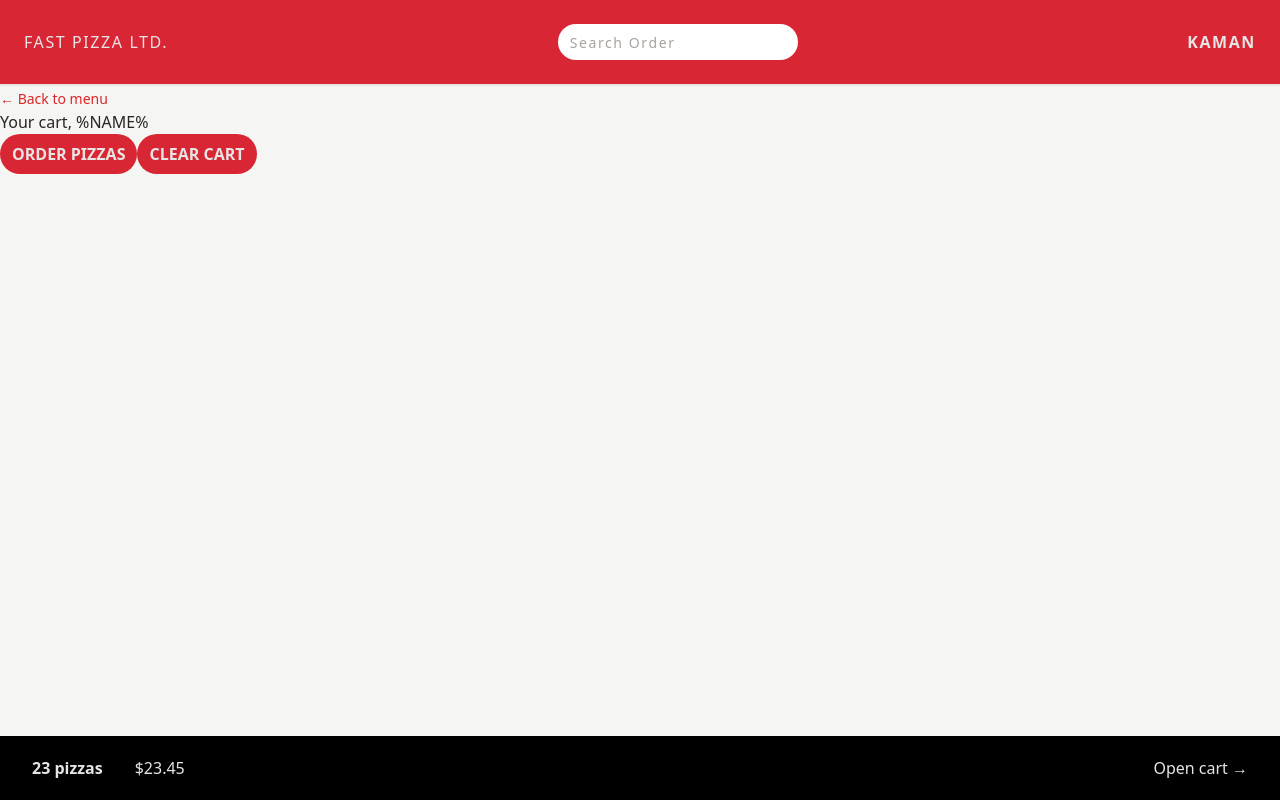
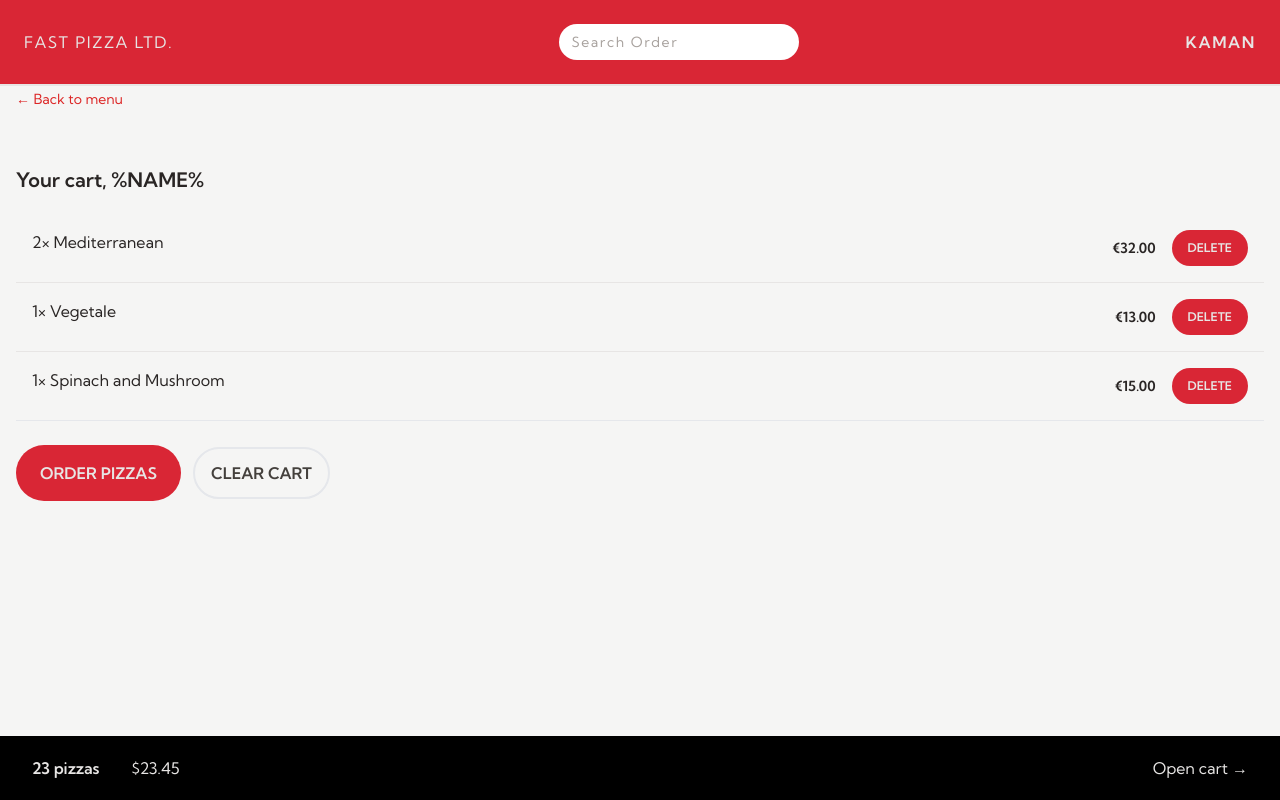
Before and after one commit to KamanDShrestha/fast-pizza-app, a React (Vite) app: page /cart in a window 1280 px wide. Built offline with nearby package versions, Linux system fonts and the light colour scheme.

Commit message:
Styling menu and cart page

```diff
--- a/index.html
+++ b/index.html
@@ -4,6 +4,12 @@
     <meta charset="UTF-8" />
     <link rel="icon" type="image/svg+xml" href="/vite.svg" />
     <meta name="viewport" content="width=device-width, initial-scale=1.0" />
+    <link rel="preconnect" href="https://fonts.googleapis.com" />
+    <link rel="preconnect" href="https://fonts.gstatic.com" crossorigin />
+    <link
+      href="https://fonts.googleapis.com/css2?family=Caveat:wght@400;500;600;700&family=Indie+Flower&family=Kumbh+Sans:wght@100;300;400;600;700;800&family=Press+Start+2P&display=swap"
+      rel="stylesheet"
+    />
     <title>Vite + React</title>
   </head>
   <body>
--- a/src/features/cart/Cart.jsx
+++ b/src/features/cart/Cart.jsx
@@ -1,6 +1,7 @@
 import { Link } from 'react-router-dom';
 import Button from '../../ui/Button';
 import LinkButton from '../../ui/LinkButton';
+import CartItem from './CartItem';
 
 const fakeCart = [
   {
@@ -30,7 +31,7 @@ function Cart() {
   const cart = fakeCart;
 
   return (
-    <div>
+    <div className='px-4 '>
       <LinkButton
         to='/menu'
         className=' text-blue-500 hover:text-blue-700 hover:underline'
@@ -38,16 +39,19 @@ function Cart() {
         &larr; Back to menu
       </LinkButton>
 
-      <h2>Your cart, %NAME%</h2>
+      <h2 className='mt-14 font-semibold text-xl'>Your cart, %NAME%</h2>
 
-      <div>
-        <Button
-          to='/order/new'
-          className='text-sm text-blue-500 hover:text-blue-700 hover:underline'
-        >
+      <ul className='mt-5 divide-y divide-stone-200 border-b'>
+        {cart.map((item) => (
+          <CartItem item={item} key={item.pizzaId} />
+        ))}
+      </ul>
+
+      <div className='mt-6 space-x-3'>
+        <Button to='/order/new' type='primary'>
           Order pizzas
         </Button>
-        <Button>Clear Cart</Button>
+        <Button type='secondary'>Clear Cart</Button>
       </div>
     </div>
   );
--- a/src/features/cart/CartItem.jsx
+++ b/src/features/cart/CartItem.jsx
@@ -1,15 +1,18 @@
+import Button from '../../ui/Button';
 import { formatCurrency } from '../../utils/helpers';
 
 function CartItem({ item }) {
   const { pizzaId, name, quantity, totalPrice } = item;
 
   return (
-    <li>
-      <p>
+    <li className='p-4 sm:flex sm:justify-between'>
+      <p className='mb-0'>
         {quantity}&times; {name}
       </p>
-      <div>
+      <div className='font-semibold text-sm flex items-center justify-between mb-0 sm:flex  sm:gap-4 '>
         <p>{formatCurrency(totalPrice)}</p>
+        <Button type={'small'}>Delete</Button>
+        {/* <Button type={'small'}>Test</Button> */}
       </div>
     </li>
   );
--- a/src/features/menu/Menu.jsx
+++ b/src/features/menu/Menu.jsx
@@ -7,7 +7,7 @@ function Menu() {
   const menu = useLoaderData();
   return (
     <>
-      <ul>
+      <ul className='px-3 divide-y divide-slate-300'>
         {menu.map((pizza) => (
           <MenuItem key={pizza.id} pizza={pizza} />
         ))}
--- a/src/features/menu/MenuItem.jsx
+++ b/src/features/menu/MenuItem.jsx
@@ -1,16 +1,34 @@
+import Button from '../../ui/Button';
 import { formatCurrency } from '../../utils/helpers';
 
 function MenuItem({ pizza }) {
   const { id, name, unitPrice, ingredients, soldOut, imageUrl } = pizza;
 
   return (
-    <li>
-      <img src={imageUrl} alt={name} />
-      <div>
-        <p>{name}</p>
-        <p>{ingredients.join(', ')}</p>
-        <div>
-          {!soldOut ? <p>{formatCurrency(unitPrice)}</p> : <p>Sold out</p>}
+    <li className='flex gap-5 py-2 '>
+      <img
+        src={imageUrl}
+        alt={name}
+        className={`${
+          soldOut ? 'grayscale rounded-xl h-32' : 'rounded-xl h-32'
+        } `}
+      />
+      <div className='flex flex-col grow pt-1'>
+        <p className='font-semibold'>{name}</p>
+        <p className='capitalize text-sm'>
+          {' '}
+          <span className='font-semibold'>Ingredients: </span>
+          {ingredients.join(', ')}
+        </p>
+        <div className='mt-auto text-sm flex items-center justify-between'>
+          {!soldOut ? (
+            <p>{formatCurrency(unitPrice)}</p>
+          ) : (
+            <p className='uppercase text-slate-400 font-semibold text-sm'>
+              Sold out
+            </p>
+          )}
+          <Button type={'small'}>Add to cart</Button>
         </div>
       </div>
     </li>
--- a/src/index.css
+++ b/src/index.css
@@ -6,9 +6,7 @@
   .input {
     @apply rounded-full border border-stone-200 px-4 py-2 text-sm w-72 sm:focus:w-96 transition-all duration-300 focus:outline-none focus:ring-1 focus:ring-red-400 md:px-5 md:py-3;
   }
-}
 
-/* https://dev.to/afif/i-made-100-css-loaders-for-your-next-project-4eje */
   .loader {
     width: 45px;
     aspect-ratio: 0.75;
@@ -47,3 +45,6 @@
         100% 100%;
     }
   }
+}
+
+/* https://dev.to/afif/i-made-100-css-loaders-for-your-next-project-4eje */
--- a/src/ui/Button.jsx
+++ b/src/ui/Button.jsx
@@ -1,19 +1,27 @@
 import React from 'react';
 import { useNavigate } from 'react-router-dom';
 
-const Button = ({ children, disabled, to }) => {
+const Button = ({ children, disabled, to, type }) => {
   const navigate = useNavigate();
-  const className =
-    'bg-[#d92635] uppercase font-semibold inline-block px-3 py-2 rounded-full text-stone-200 hover:bg-red-700 transition-colors duration-100 focus:outline-none focus:ring focus:ring-[#d92635] focus:ring-offset-1 disabled:cursor-not-allowed';
+
+  const base =
+    'bg-[#d92635] uppercase font-semibold inline-block rounded-full text-stone-200 hover:bg-red-700 transition-colors duration-100 focus:outline-none focus:ring focus:ring-[#d92635] focus:ring-offset-1 disabled:cursor-not-allowed';
+
+  const styles = {
+    primary: base + ' px-4 py-3 md:px-6 md:py-4',
+    small: base + ' px-3 py-2 md:px-4 md:py-2.5 text-xs',
+    secondary:
+      ' uppercase font-semibold inline-block rounded-full border-2  text-stone-700 hover:bg-stone-300 transition-colors duration-100 focus:outline-none focus:ring focus:ring-stone-300 focus:ring-offset-1 disabled:cursor-not-allowed px-3 py-2 md:px-4 md:py-3',
+  };
 
   if (to) {
-    <button className={className} onClick={() => navigate(to)}>
+    <button className={styles[type]} onClick={() => navigate(to)}>
       {children}
     </button>;
   }
 
   return (
-    <button disabled={disabled} className={className}>
+    <button disabled={disabled} className={styles[type]}>
       {children}
     </button>
   );
--- a/tailwind.config.js
+++ b/tailwind.config.js
@@ -1,8 +1,16 @@
 /** @type {import('tailwindcss').Config} */
+//eslint-disable-next-line
 export default {
   content: ['./index.html', './src/**/*.{js,ts,jsx,tsx}'],
   theme: {
-    extend: {},
+    fontFamily: {
+      sans: 'Kumbh Sans, Caveat',
+    },
+    extend: {
+      height: {
+        screen: '100dvh',
+      },
+    },
   },
   plugins: [],
 };
```
Lines whose indentation alone changed are shown as unchanged.
